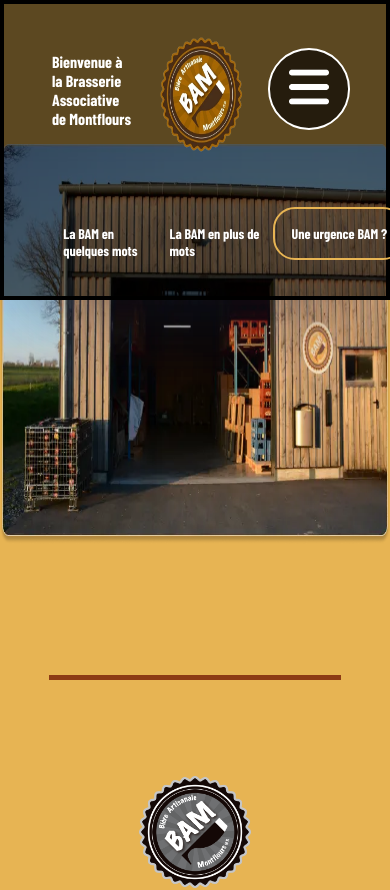
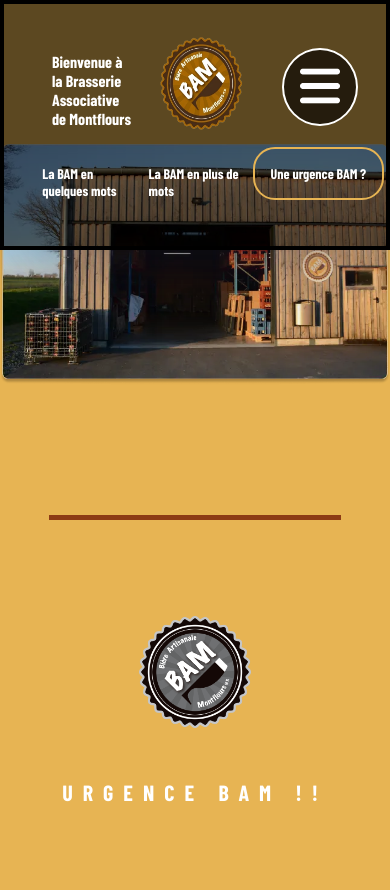
Before and after one commit to damodred53/BAM, a React (Vite) app: page /vente in a window 390 px wide. Shown: the top 890 px of the page. Built offline with nearby package versions, Linux system fonts and the light colour scheme; a web font is replaced by a local one.

Commit message:
nouvelle mise en prod

```diff
--- a/sass/components/BigHeaderPicture.scss
+++ b/sass/components/BigHeaderPicture.scss
@@ -44,3 +44,11 @@
     }
 }
 }
+
+@media (max-width:420px) {
+    .bigheaderpicture {
+
+        &_picture {
+            height : 15rem;
+        }
+}}
--- a/sass/components/DisplayDataBam.scss
+++ b/sass/components/DisplayDataBam.scss
@@ -136,3 +136,15 @@
         font-size: 14px;
     }
 }
+
+@media (max-width:420px) {
+    .display_upperpart_icons_picture {
+        width: 80%;
+    }
+
+    .display_paragraph {
+        img {
+            right: 25%;
+        }
+    }
+}
--- a/sass/layout/Header.scss
+++ b/sass/layout/Header.scss
@@ -274,12 +274,12 @@
 
     .navBar {
         padding-top: 2rem;
-        height: 300px!important;
+        height: 300px;
         padding-left: 3rem;
     }
     .navBar_absolute {
         padding-top: 2rem;
-        height: 300px!important;
+        height: 300px;
         padding-left: 3rem;
     }
     .navBar_menu {
@@ -293,3 +293,41 @@
         width: 25%;
     }
 }
+
+
+
+@media (max-width:420px) {
+
+
+    .navBar  {
+        height: 250px;
+    }
+    .navBar_absolute {
+        height: 250px!important;
+    }
+
+    .navBar_logo {
+        width: 25%;
+        height: 45%;
+        margin-left: 1.5rem;
+    }
+
+    .navBar_menu {
+        width: 1rem;
+        padding: 0.8rem 2.5rem 0.8rem 1rem;
+        margin-right: 0%;
+    }
+
+    .hidden_menu {
+        display: flex;
+        flex-direction: row;
+        justify-content: center;
+        align-items: center;
+        height: 50%;
+    }
+
+    .hidden_menu_navBar_pages_list {
+        padding: 0%;
+        margin: 0%;
+    }
+}
--- a/sass/layout/MentionsLegalesText.scss
+++ b/sass/layout/MentionsLegalesText.scss
@@ -39,3 +39,10 @@
     }
 
 }
+
+@media(max-width:420px) {
+    .mentions{
+        margin-left: 2rem;
+        padding-top: 20rem;
+    }
+}
--- a/src/Composants/DropdownMenu/DropdownMenu.tsx
+++ b/src/Composants/DropdownMenu/DropdownMenu.tsx
@@ -33,9 +33,9 @@ const [isDisplayActivated, setIsDisplayActivated] = useState(false)
 
     return (
     <div data-testid="dropdown-1" className="dropdown ">
-        <div className={"dropdown_visible_part"}>
+        <div className={"dropdown_visible_part"} onClick={displayContent}>
             <h2 className="dropdown_visible_part_title">{titre}</h2>
-            <img className={`dropdown_visible_part_cursor ${isDisplayActivated ? "rotation" : ""}`} src={Cursor} alt="curseur" onClick={displayContent}></img>
+            <img className={`dropdown_visible_part_cursor ${isDisplayActivated ? "rotation" : ""}`} src={Cursor} alt="curseur" ></img>
         </div>
 
         <div className={` dropdown_invisible_part ${isDisplayActivated ? "displayed" : ""} custom-scrollbar`}  ref={dropdownContentPart}>
--- a/src/Composants/NatureProgres/NatureProgres.tsx
+++ b/src/Composants/NatureProgres/NatureProgres.tsx
@@ -26,9 +26,9 @@ const NatureProgres = () => {
                         <li className="nature_new_div_list_element">Education populaire</li>
                     </ul>
 
-                    <p >La mention Nature et Progrès valide notre démarche et nous fait progresser. <br/>Tout est bien présenté ci-dessous: <a target="_blank" href="https://natureetprogres.org/?Mention"></a></p>
-                    <p className="link">Aller sur le site officiel</p>
+                    <p >La mention Nature et Progrès valide notre démarche et nous fait progresser. <br/>Tout est bien présenté ci-dessous: </p>
 
+                    <a target="_blank" href="https://natureetprogres.org/?Mention"><p className="link">Aller sur le site officiel</p></a>
                 </div>
 
             </div>
```
Also changed, not shown: src/Composants/DroppingMenusPart/DroppingMenusPart.tsx (+0 -34 lines), src/Composants/NavBar/NavBar.tsx (+5 -6 lines), 3 other files (tests, documents, lock files or other folders).
